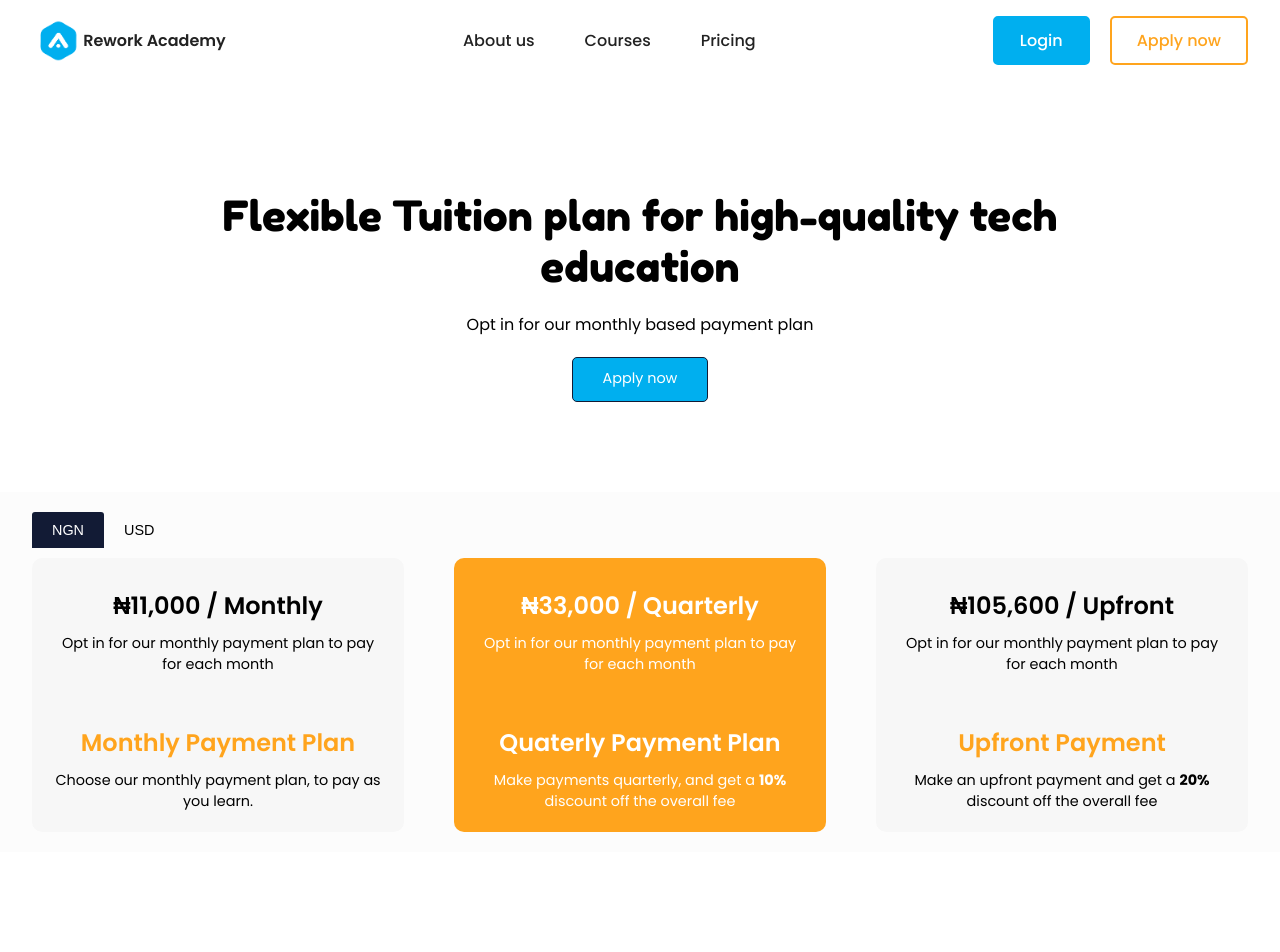
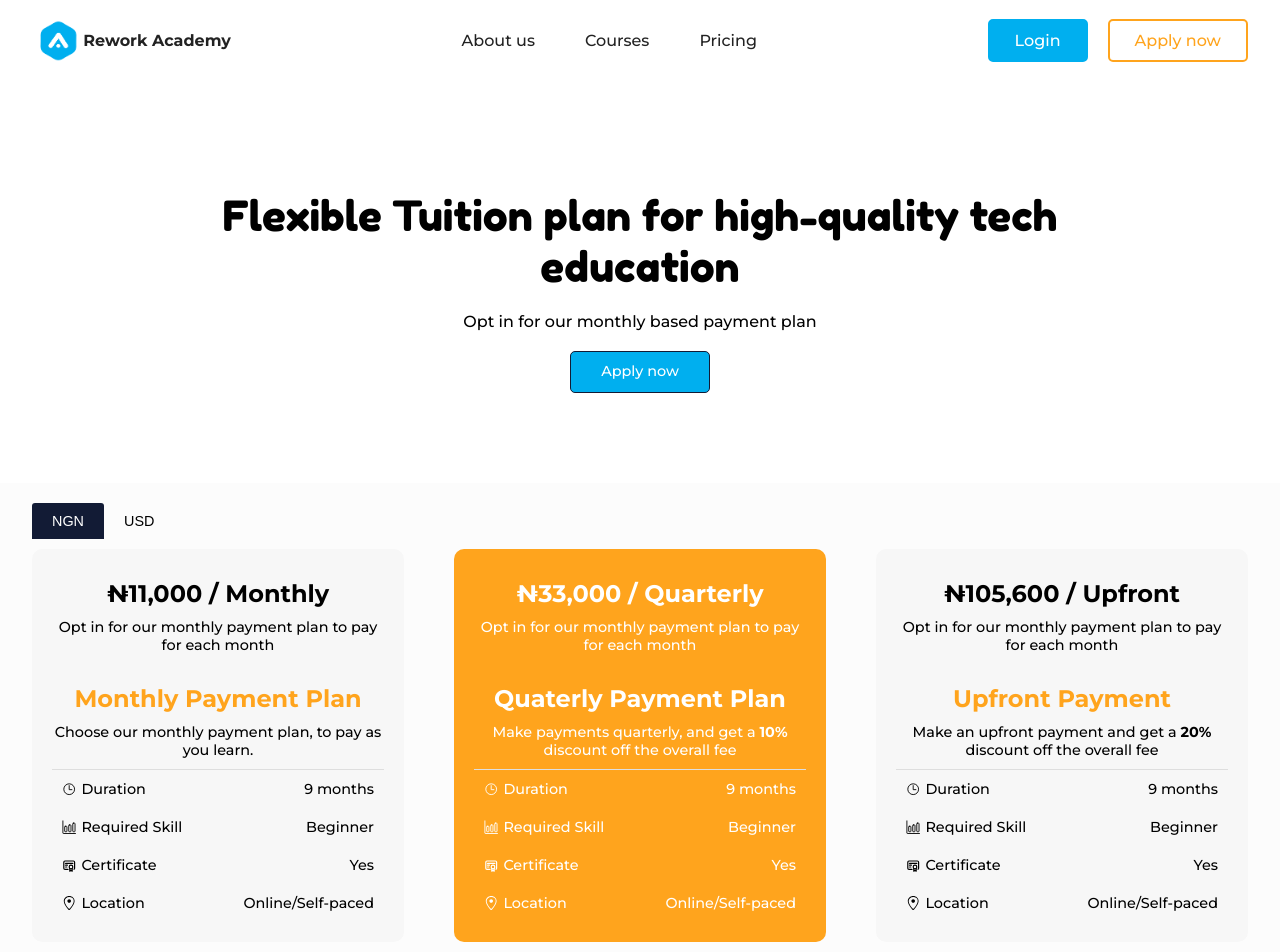
Before and after one commit to Lilyprograms/rework-elearning-apply, a React (Create React App) app: page /pricing in a window 1280 px wide. Shown: the top 952 px of the page. Built offline with nearby package versions, Linux system fonts and the light colour scheme.

Commit message:
Added new files, and made new changes

```diff
--- a/src/App.css
+++ b/src/App.css
@@ -16,8 +16,8 @@ body {
   margin: 0;
   /* font-family: "Roboto", sans-serif; */
   font-family: "Poppins", sans-serif;
-  /* font-family: "Montserrat", sans-serif; */
-  -webkit-font-smoothing: antialiased;
+  font-family: "Montserrat", sans-serif;
+  /* -webkit-font-smoothing: antialiased; */
   -moz-osx-font-smoothing: grayscale;
   font-size: 16px;
 }
@@ -56,6 +56,55 @@ body {
   display: flex;
   align-items: center;
 }
+/* Application Process */
+.ApplicationProcess {
+  padding: 10px 0;
+}
+.AP_accordion {
+  margin-bottom: 20px;
+  padding: 10px;
+  background-color: #efefef;
+  border-radius: 5px;
+}
+.AP_accordion.AP_active,
+.AP_accordion.AP_active button {
+  background-color: #fefefe;
+  color: #222222;
+}
+.AP__accordion-btn {
+  display: flex;
+  width: 100%;
+  padding: 10px 0;
+  border: none;
+  font-size: 1.1rem;
+  justify-content: space-between;
+  align-items: center;
+  background: none;
+  cursor: pointer;
+  font-weight: 600;
+  font-family: "Montserrat", sans-serif;
+}
+.AP_btn-active {
+  border-bottom: 1px solid #dedede;
+}
+.AP__accordion-text {
+  height: 0px;
+  overflow: hidden;
+  transition: all 0.5s ease;
+  line-height: 1.9;
+  font-size: 1rem;
+}
+.AP__accordion-text.accordion-text-active {
+  height: auto;
+  overflow: auto;
+  padding: 10px 0;
+}
+.AP__Acc-icon {
+  transition: all 0.3s ease;
+}
+.AP__Acc-icon.acc-icon-active {
+  transform: rotate(180deg);
+}
 /* @media */
 @media (max-width: 1300px) {
   .container {
@@ -81,3 +130,13 @@ body {
     padding-top: 50px;
   }
 }
+@media (max-width: 600px) {
+  .AP__accordion-btn {
+    font-size: 0.9rem;
+    align-items: flex-start;
+  }
+  .AP_accordion-btn-text {
+    width: 90%;
+    text-align: left;
+  }
+}
--- a/src/assets/styles/About.css
+++ b/src/assets/styles/About.css
@@ -44,7 +44,8 @@
   gap: 20px;
 }
 .a__sect11 p {
-  font-size: 1.1rem;
+  font-size: 1.05rem;
+  line-height: 1.9;
 }
 .a__sect1-img img {
   width: 100%;
--- a/src/assets/styles/CourseDetails.css
+++ b/src/assets/styles/CourseDetails.css
@@ -74,7 +74,7 @@
 .CD--overview-text1 {
   line-height: 2;
   color: #222222;
-  font-size: 0.9rem;
+  font-size: 1rem;
 }
 .CD--overview-text1:nth-of-type(1) {
   margin-bottom: 20px;
--- a/src/assets/styles/Footer.css
+++ b/src/assets/styles/Footer.css
@@ -122,7 +122,7 @@
   background-position: left;
 }
 .footer-subsect__content {
-  max-width: 60%;
+  max-width: 70%;
 }
 .footer-subsect__content h2 {
   font-weight: 500;
--- a/src/assets/styles/Home.css
+++ b/src/assets/styles/Home.css
@@ -251,6 +251,7 @@
 }
 .hs8--header {
   margin-bottom: 30px;
+  text-align: center;
 }
 .hs8--header h3 {
   font-size: 2.5rem;
@@ -276,6 +277,10 @@
   font-weight: 500;
   font-size: 1.1rem;
   margin-left: 20px;
+}
+.hs8--aplicationProcess {
+  width: 70%;
+  margin: 0 auto;
 }
 /* @media */
 @media (max-width: 1300px) {
@@ -329,6 +334,9 @@
   .home_section7 {
     margin-top: 50px;
   }
+  .hs8--aplicationProcess {
+    width: 85%;
+  }
 }
 @media (max-width: 768px) {
   .hs1--content {
@@ -378,6 +386,10 @@
     font-size: 0.9rem;
     margin-left: 10px;
   }
+  .hs8--aplicationProcess {
+    width: 95%;
+    padding-top: 30px;
+  }
 }
 @media (max-width: 600px) {
   .banner-left-text {
--- a/src/assets/styles/Pricing.css
+++ b/src/assets/styles/Pricing.css
@@ -65,7 +65,7 @@
   text-align: center;
 }
 .P__sect1-grid1-text2 {
-  margin-top: 50px;
+  margin-top: 30px;
 }
 .P__sect1-grid1-text2 h2 {
   color: #ffa41d;
@@ -109,13 +109,33 @@
   background-color: #ffffff;
   position: absolute;
 }
+.P_sect1-grid-card {
+  text-align: left;
+  border-top: 1px solid #dedede;
+  padding: 10px;
+  margin-top: 10px;
+}
+.P_sect1-flexed {
+  display: flex;
+  justify-content: space-between;
+}
+.P_sect1-flexed:not(:nth-last-child(1)) {
+  margin-bottom: 20px;
+}
+.P_sect1-flexed p:first-of-type {
+  display: flex;
+  align-items: center;
+}
+.P_sect1-flexed-icon {
+  margin-right: 5px;
+}
 /* Pricing Section 2 */
 .PricingSection2 {
   padding: 100px 0;
   text-align: center;
 }
 .PS2__content {
-  width: 60%;
+  width: 70%;
   margin: 0 auto;
 }
 .PS2__content h2 {
--- a/src/components/pricing/PricingSection1.js
+++ b/src/components/pricing/PricingSection1.js
@@ -1,4 +1,7 @@
 import React, { useState } from "react";
+import { IoTimeOutline, IoBarChartOutline } from "react-icons/io5";
+import { TbCertificate } from "react-icons/tb";
+import { GoLocation } from "react-icons/go";
 
 function PricingSection1() {
   const [currencyState, setCurrencyState] = useState(true);
@@ -21,13 +24,39 @@ function PricingSection1() {
             </button>
           </div>
           <div className="p__sect1-grids">
-            {/* <div className="P__sect1--flex"> */}
             <div className="P__sect1-grid P__sect1-grid1">
               {currencyState ? <h2>₦11,000 / Monthly</h2> : <h2>$25 / Monthly</h2>}
               <p>Opt in for our monthly payment plan to pay for each month</p>
               <div className="P__sect1-grid1-text2">
                 <h2>Monthly Payment Plan</h2>
                 <p>Choose our monthly payment plan, to pay as you learn.</p>
+              </div>
+              <div className="P_sect1-grid-card">
+                <div className="P_sect1-flexed">
+                  <p>
+                    <IoTimeOutline className="P_sect1-flexed-icon" />
+                    Duration
+                  </p>
+                  <p>9 months</p>
+                </div>
+                <div className="P_sect1-flexed">
+                  <p>
+                    <IoBarChartOutline className="P_sect1-flexed-icon" /> Required Skill
+                  </p>
+                  <p>Beginner</p>
+                </div>
+                <div className="P_sect1-flexed">
+                  <p>
+                    <TbCertificate className="P_sect1-flexed-icon" /> Certificate
+                  </p>
+                  <p>Yes</p>
+                </div>
+                <div className="P_sect1-flexed">
+                  <p>
+                    <GoLocation className="P_sect1-flexed-icon" /> Location
+                  </p>
+                  <p>Online/Self-paced</p>
+                </div>
               </div>
             </div>
             <div className="P__sect1-grid P__sect1-grid1">
@@ -39,6 +68,33 @@ function PricingSection1() {
                   Make payments quarterly, and get a <strong>10%</strong> discount off the overall fee
                 </p>
               </div>
+              <div className="P_sect1-grid-card">
+                <div className="P_sect1-flexed">
+                  <p>
+                    <IoTimeOutline className="P_sect1-flexed-icon" />
+                    Duration
+                  </p>
+                  <p>9 months</p>
+                </div>
+                <div className="P_sect1-flexed">
+                  <p>
+                    <IoBarChartOutline className="P_sect1-flexed-icon" /> Required Skill
+                  </p>
+                  <p>Beginner</p>
+                </div>
+                <div className="P_sect1-flexed">
+                  <p>
+                    <TbCertificate className="P_sect1-flexed-icon" /> Certificate
+                  </p>
+                  <p>Yes</p>
+                </div>
+                <div className="P_sect1-flexed">
+                  <p>
+                    <GoLocation className="P_sect1-flexed-icon" /> Location
+                  </p>
+                  <p>Online/Self-paced</p>
+                </div>
+              </div>
             </div>
             <div className="P__sect1-grid P__sect1-grid1">
               {currencyState ? <h2>₦105,600 / Upfront</h2> : <h2>$240 / Upfront</h2>}
@@ -49,18 +105,34 @@ function PricingSection1() {
                   Make an upfront payment and get a <strong>20%</strong> discount off the overall fee
                 </p>
               </div>
+              <div className="P_sect1-grid-card">
+                <div className="P_sect1-flexed">
+                  <p>
+                    <IoTimeOutline className="P_sect1-flexed-icon" />
+                    Duration
+                  </p>
+                  <p>9 months</p>
+                </div>
+                <div className="P_sect1-flexed">
+                  <p>
+                    <IoBarChartOutline className="P_sect1-flexed-icon" /> Required Skill
+                  </p>
+                  <p>Beginner</p>
+                </div>
+                <div className="P_sect1-flexed">
+                  <p>
+                    <TbCertificate className="P_sect1-flexed-icon" /> Certificate
+                  </p>
+                  <p>Yes</p>
+                </div>
+                <div className="P_sect1-flexed">
+                  <p>
+                    <GoLocation className="P_sect1-flexed-icon" /> Location
+                  </p>
+                  <p>Online/Self-paced</p>
+                </div>
+              </div>
             </div>
-            {/* </div> */}
-            {/* <div className="P__sect1-grid P__sect1-grid2">
-              <h3>Join us at Rework Academy</h3>
-              <div className="P__sect1-grid2-sub">
-                <p>Self-Paced</p>
-                <p>Collaborative Learning</p>
-                <p>Lorem ipsum dolor sit.</p>
-                <p>Lorem ipsum dolor sit.</p>
-                <p>Lorem ipsum dolor sit.</p>
-              </div>
-            </div> */}
           </div>
         </div>
       </div>
--- a/src/layouts/Footer.js
+++ b/src/layouts/Footer.js
@@ -52,10 +52,10 @@ function Footer() {
             <h3>Courses</h3>
             <ul className="footer-content__list">
               <li>
-                <Link to={"/courses/front-end-development"}>Frontend Development</Link>
+                <Link to="/courses/front-end-development">Frontend Development</Link>
               </li>
               <li>
-                <Link to={"/course/full-stack-web-development-nodejs"}>Full Stack Development with Node JS</Link>
+                <Link to="/courses/full-stack-web-development-nodejs">Full Stack Development with Node JS</Link>
               </li>
             </ul>
           </div>
@@ -71,7 +71,7 @@ function Footer() {
                 </a>
               </li>
               <li>
-                <Link to={"/contact-us"}>Contact Us</Link>
+                <Link to="/contact-us">Contact Us</Link>
               </li>
             </ul>
           </div>
```
Also changed, not shown: src/components/home/HomeSection8.js (+6 -24 lines), src/layouts/ApplicationProcess.js (added, +62 -0 lines).
